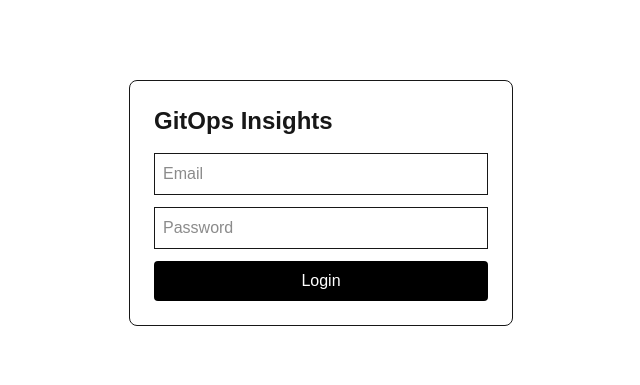
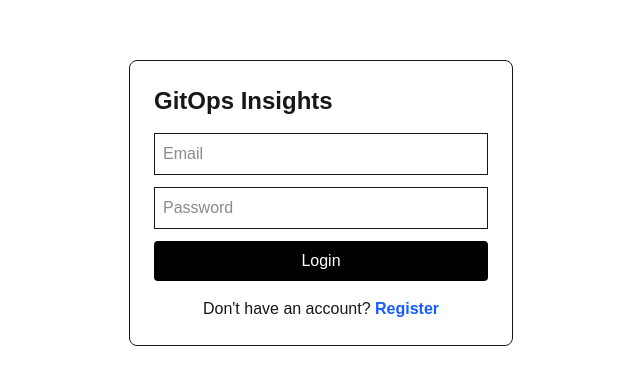
Before and after one commit to engahmedashraf74/GitOps-Insights-Platform, a Next.js app in the folder frontend/: page /login in a window 1280 px wide. Shown: the part 197-582 px from the top of the page, without its empty margins (319-959 px from the left). Built offline with nearby package versions, Linux system fonts and the light colour scheme.

Commit message:
add register link to login page

```diff
--- a/frontend/src/app/login/page.tsx
+++ b/frontend/src/app/login/page.tsx
@@ -63,11 +63,21 @@ useEffect(() => {
         />
 
         <button
-          onClick={handleLogin}
-          className="w-full rounded bg-black p-2 text-white"
-        >
-          Login
-        </button>
+  onClick={handleLogin}
+  className="w-full rounded bg-black p-2 text-white"
+>
+  Login
+</button>
+
+<p className="mt-4 text-center">
+  Don't have an account?{" "}
+  <a
+    href="/register"
+    className="font-bold text-blue-600"
+  >
+    Register
+  </a>
+</p>
       </div>
     </div>
   );
```
Also changed, not shown: 1 other file (tests, documents, lock files or other folders).
